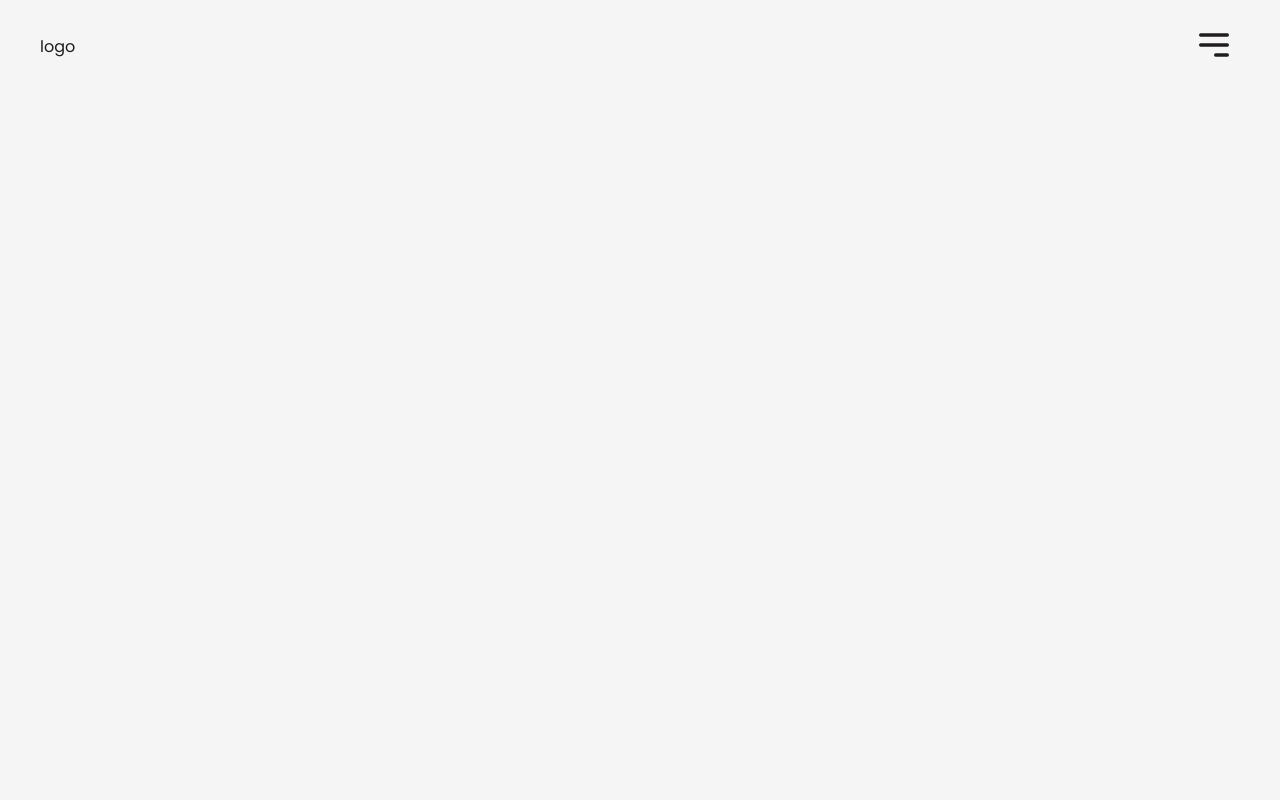
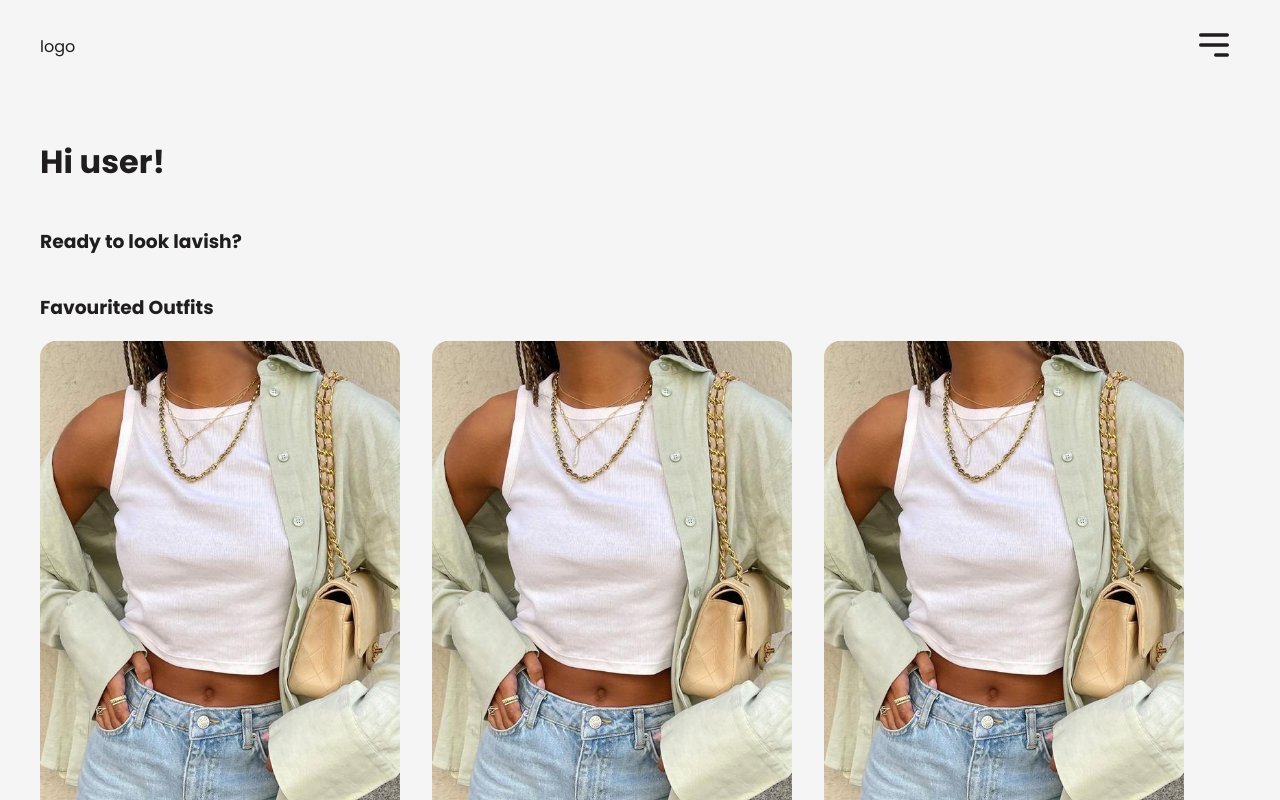
Before and after one commit to pranavrao145/deerhacks-2023, a React (Create React App) app in the folder frontend/: page /account in a window 1280 px wide. Shown: the top 800 px of the page. Built offline with nearby package versions, Linux system fonts and the light colour scheme.

Commit message:
added home page content

```diff
--- a/frontend/src/App.js
+++ b/frontend/src/App.js
@@ -1,20 +1,20 @@
 import { BrowserRouter, Routes, Route } from "react-router-dom";
 import Navbar from "./components/Navbar";
+import Home from "./components/Home";
 
 function App() {
   return (
     <div>
       <BrowserRouter>
         <Navbar />
-        <div>
         <Routes>
           <Route path="/" />
           <Route path="/wardrobe" />
           <Route path="/get-outfit" />
           <Route path="/account" />
         </Routes>
-        </div>
       </BrowserRouter>
+      <Home />
     </div>
   );
 }
--- /dev/null
+++ b/frontend/src/components/Home.jsx
@@ -0,0 +1,34 @@
+import outfit from "../assets/outfit.jpg";
+import styles from "./Home.module.scss";
+
+export default function Home() {
+  const outfits = [
+    {
+      id: 1,
+      img: outfit,
+    },
+    {
+      id: 2,
+      img: outfit,
+    },
+    {
+      id: 3,
+      img: outfit,
+    },
+  ];
+
+  return (
+    <div className={styles.container}>
+      <h1>Hi user!</h1>
+      <h3>Ready to look lavish?</h3>
+      <h3>Favourited Outfits</h3>
+      <div className={styles.outfitsContainer}>
+        {outfits.map(({ id, img }) => (
+          <div className={styles.imageContainer} key={id}>
+            <img src={img} alt="outfit" />
+          </div>
+        ))}
+      </div>
+    </div>
+  );
+}
--- /dev/null
+++ b/frontend/src/components/Home.module.scss
@@ -0,0 +1,30 @@
+.container {
+  display: flex;
+  flex-direction: column;
+  margin: 2rem auto;
+  padding: 0 2rem;
+
+  .outfitsContainer {
+    display: flex;
+    flex-direction: row;
+    gap: 2rem;
+
+    .imageContainer {
+      width: 30%;
+      padding-bottom: 50%;
+      position: relative;
+      overflow: hidden;
+      border-radius: 1rem;
+      margin-bottom: 1rem;
+
+      img {
+        position: absolute;
+        top: 0;
+        left: 0;
+        width: 100%;
+        height: 100%;
+        object-fit: cover;
+      }
+    }
+  }
+}
```
Also changed, not shown: frontend/src/assets/outfit.jpg (added). Lines whose indentation alone changed are shown as unchanged.
